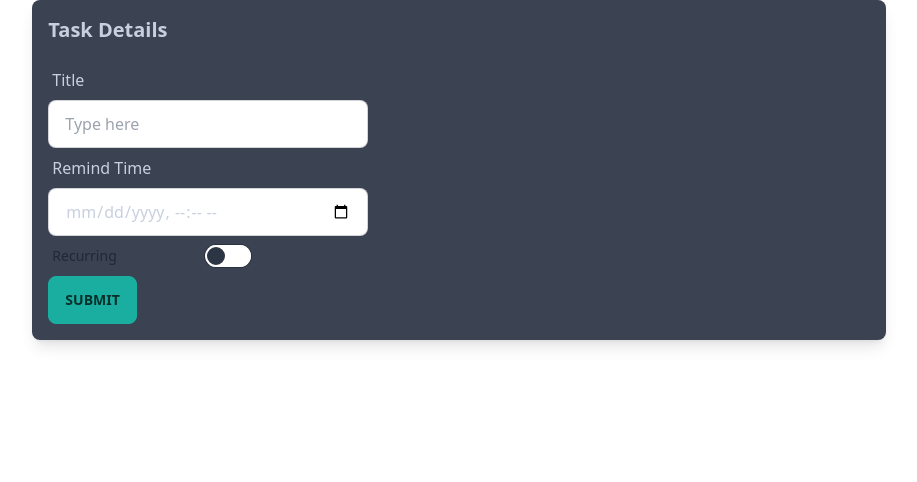
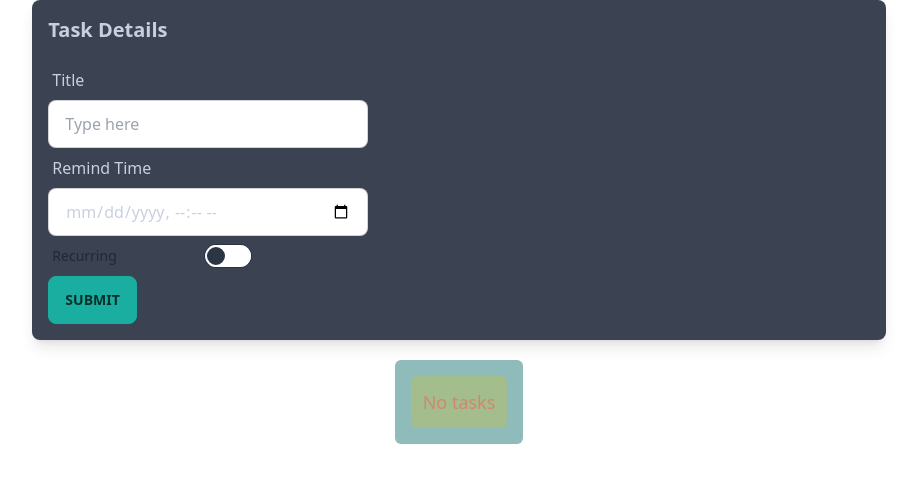
Before and after one commit to hokageCV/forgo, a Preact app in the folder frontend/: page / in a window 1280 px wide. Shown: the top 482 px of the page, without its empty margins (181-1098 px from the left). Built offline with nearby package versions, Linux system fonts and the light colour scheme.

Commit message:
add task list box

```diff
--- a/frontend/src/app.tsx
+++ b/frontend/src/app.tsx
@@ -1,12 +1,17 @@
 import { useState } from "preact/hooks";
 import { h } from "preact";
 import InputBox from "./components/InputBox";
+import { TaskType } from "./types";
+import TaskList from "./components/TaskList";
 
 export function App(props: any) {
+    const [taskList, setTaskList] = useState([] as TaskType[]);
+
     return (
         <>
             <div id="App" class="flex flex-col justify-center items-center">
                 <InputBox />
+                <TaskList taskList={taskList} />
             </div>
         </>
     );
--- a/frontend/src/components/TaskList.tsx
+++ b/frontend/src/components/TaskList.tsx
@@ -8,7 +8,7 @@ type TaskListProps = {
 
 export default function TaskList({ taskList }: TaskListProps) {
     return (
-        <div class="flex flex-col justify-center items-center bg-frost-1 rounded-md">
+        <div class="flex flex-col justify-center items-center bg-frost-1 rounded-md p-4 m-5">
             {taskList.length > 0 ? (
                 taskList.map((task) => <Task key={task.id} task={task} />)
             ) : (
```
